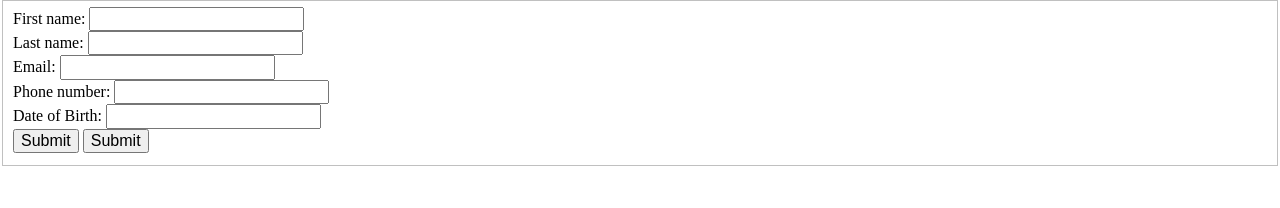
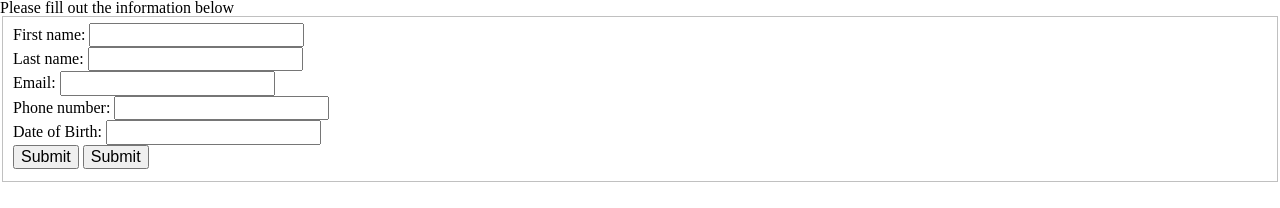
Before and after one commit to julia-honda/lab2, a plain HTML site: page index.html in a window 1280 px wide. Drawn offline with Linux system fonts and the light colour scheme.

Commit message:
Add header

```diff
--- a/index.html
+++ b/index.html
@@ -10,6 +10,7 @@
   </head>
 
   <body>
+    <h1>Please fill out the information below</h1>
     <form method="get" autocomplete="on" action="#null">
       <fieldset>
         <div id="wrap">
```
